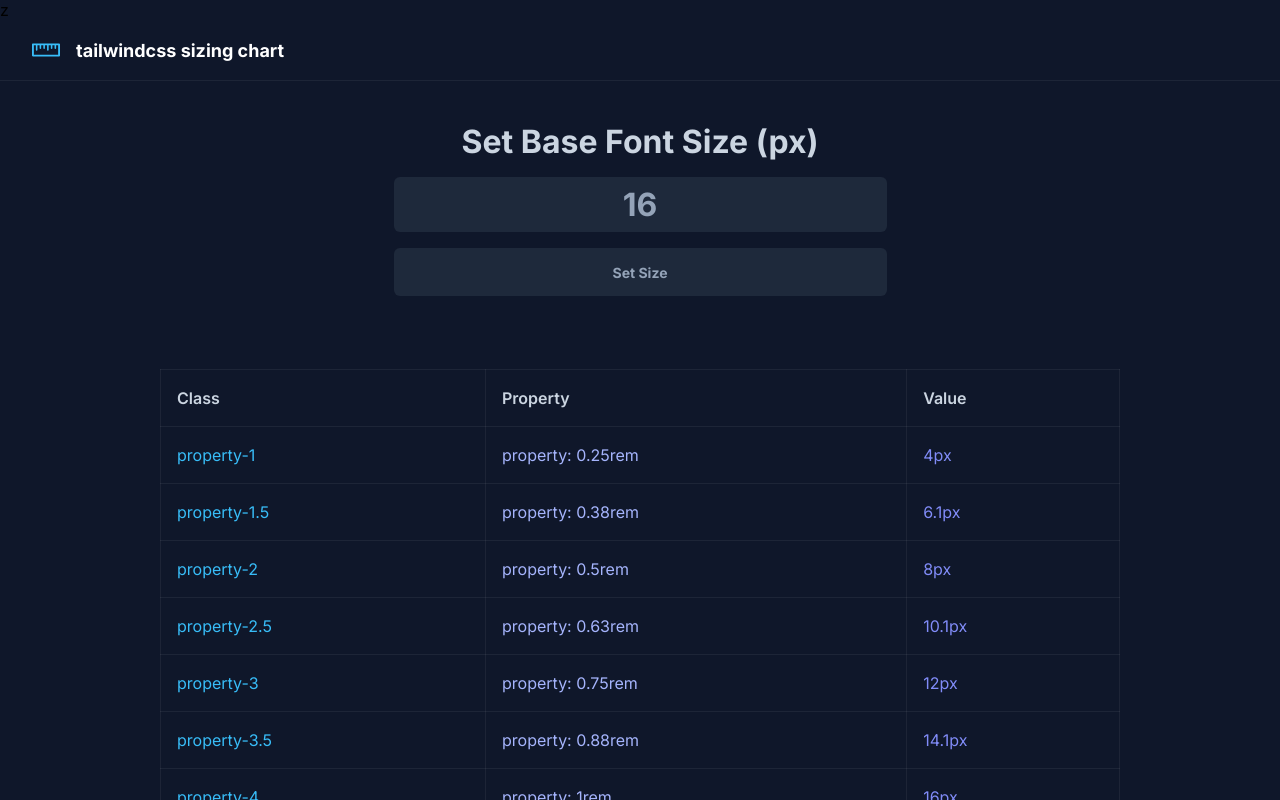
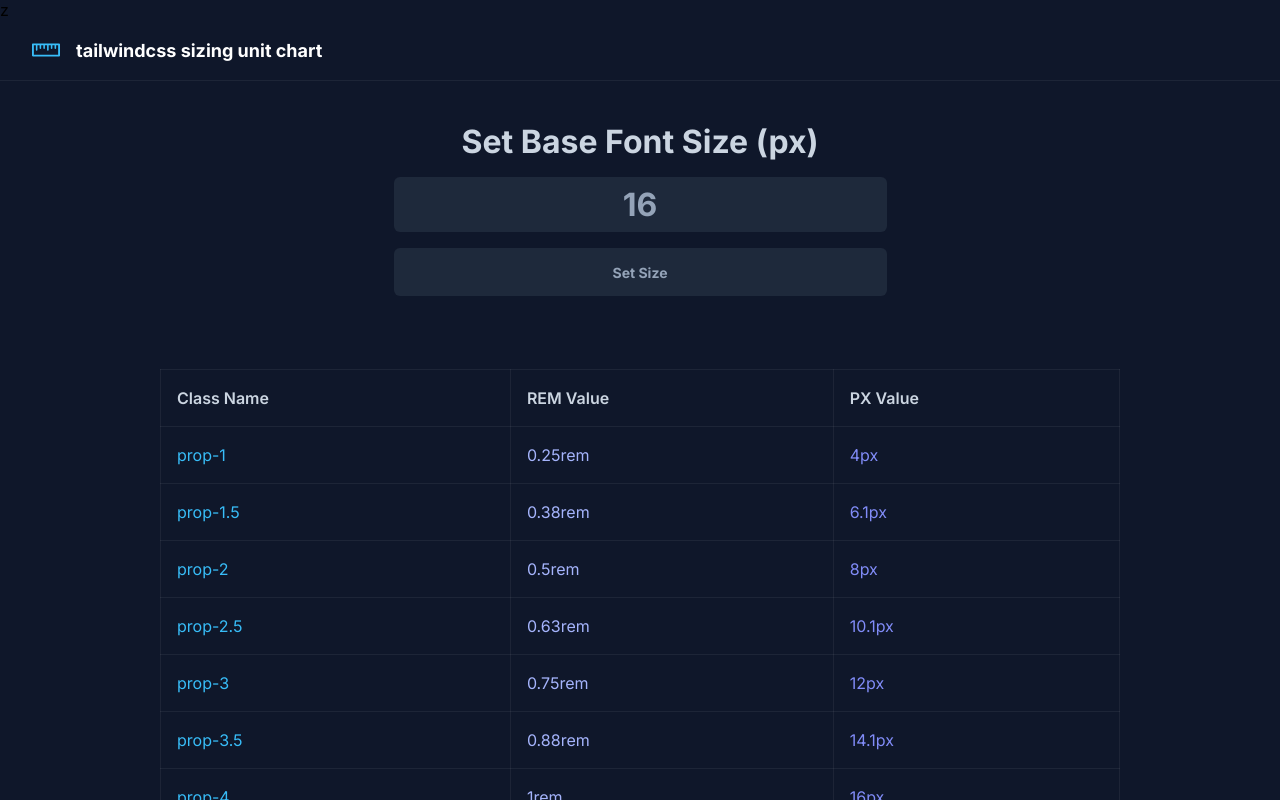
Before and after one commit to kemtopher/tailwind-units, a React (Create React App) app: page / in a window 1280 px wide. Shown: the top 800 px of the page. Built offline with nearby package versions, Linux system fonts and the light colour scheme; a web font is replaced by a local one.

Commit message:
readme content and better heading descriptions

```diff
--- a/src/App.js
+++ b/src/App.js
@@ -27,8 +27,8 @@ function App() {
 
     rows.push(
       <tr key={label}>
-        <td className="class-row">property-{label}</td>
-        <td className="property-row">property: {remValue}rem</td>
+        <td className="class-row">prop-{label}</td>
+        <td className="property-row">{remValue}rem</td>
         <td className="value-row">{pxValue}px</td>
       </tr>
     );
@@ -39,7 +39,7 @@ function App() {
       <header>
         <div className="header-wrapper">
           <TailwindLogo />
-        <h1>tailwindcss sizing chart</h1>
+        <h1>tailwindcss sizing unit chart</h1>
         </div>
       </header>
 
@@ -69,9 +69,9 @@ function App() {
         <table className="table-custom">
           <thead>
             <tr>
-              <th>Class</th>
-              <th>Property</th>
-              <th>Value</th>
+              <th>Class Name</th>
+              <th>REM Value</th>
+              <th>PX Value</th>
             </tr>
           </thead>
           <tbody>{rows}</tbody>
```
Also changed, not shown: 1 other file (tests, documents, lock files or other folders).
